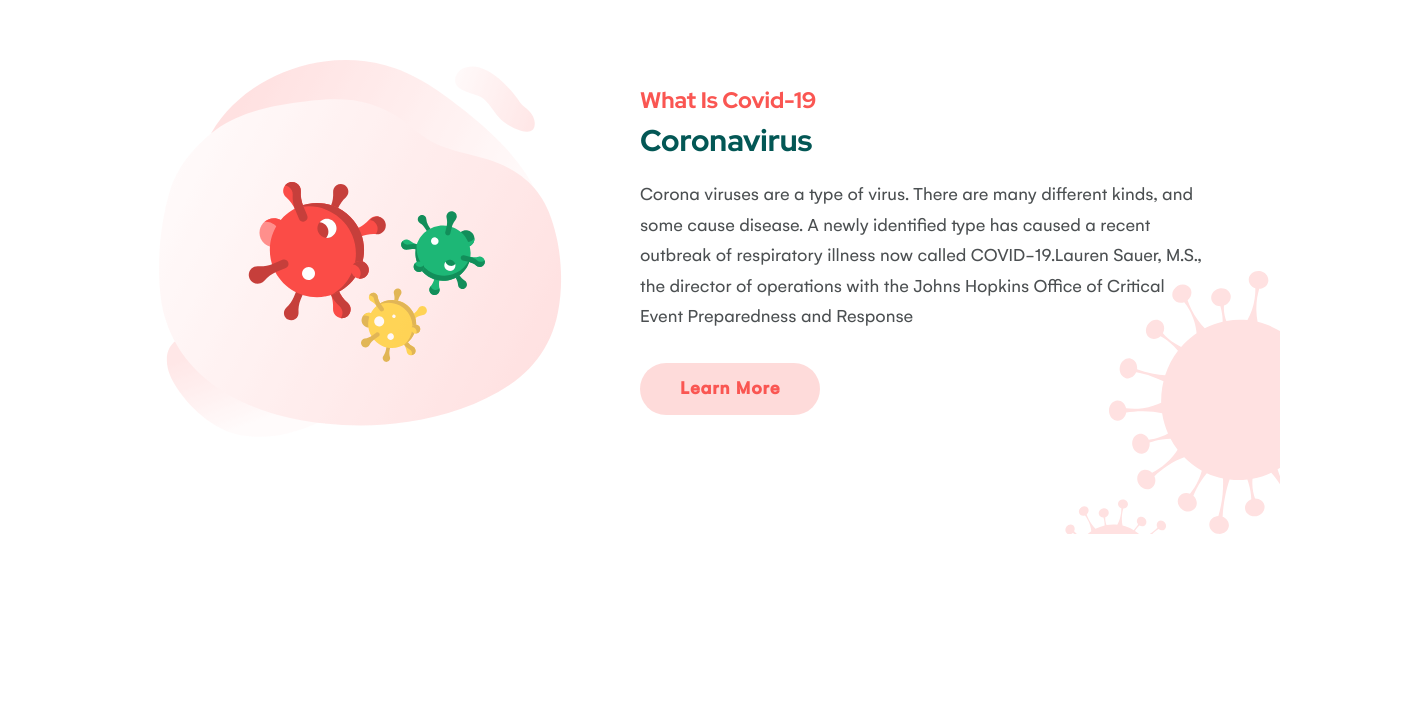
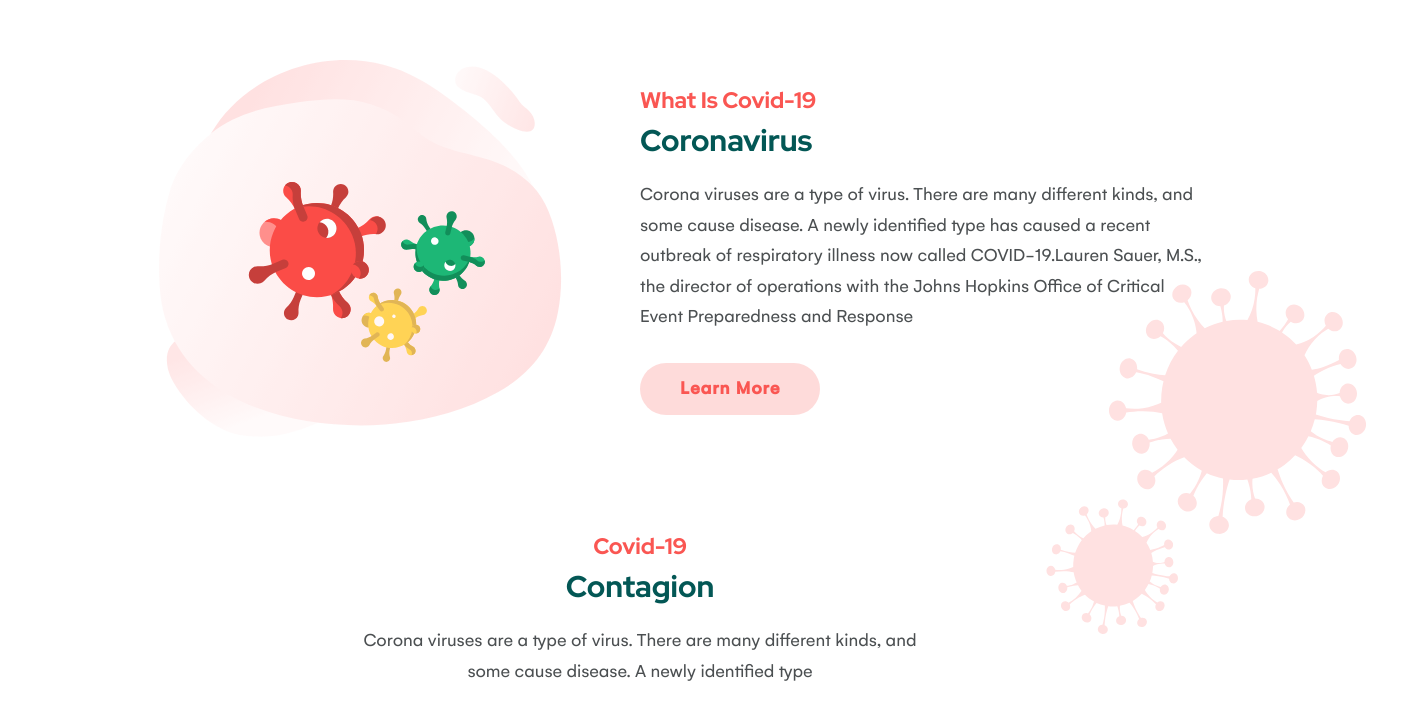
Before and after one commit to nitudeka/verbose-octo-doodle, a Gatsby site: page / in a window 1280 px wide. Shown: the part 831-1548 px from the top of the page, 1426 px wide, since content can reach past the window. Before the commit the page ends 1365 px from the top, so only its background shows below. Built offline with nearby package versions, Linux system fonts and the light colour scheme; Gatsby itself is replaced by a stand-in of ours.

Commit message:
added more sections

```diff
--- /dev/null
+++ b/src/components/Cards/Contagion.js
@@ -0,0 +1,7 @@
+import React from "react";
+
+const ContagionCard = () => {
+  return <div></div>;
+};
+
+export default ContagionCard;
--- /dev/null
+++ b/src/components/sections/Contagion.js
@@ -0,0 +1,19 @@
+import React from "react";
+
+const Contagion = () => {
+  return (
+    <div className="container">
+      <div className="lg:px-0 px-16 flex flex-col justify-center items-center">
+        <p className="text-primary font-heading text-4xl">Covid-19</p>
+        <p className="text-secondary font-heading mt-5 text-5xl">Contagion</p>
+        <p className="text-3xl w-56rem text-center mb-12 mt-10 leading-relaxed">
+          Corona viruses are a type of virus. There are many different kinds,
+          and some cause disease. A newly identified type
+        </p>
+      </div>
+      <div className="flex flex-wrap items-center justify-center"></div>
+    </div>
+  );
+};
+
+export default Contagion;
--- a/src/components/sections/Overview.js
+++ b/src/components/sections/Overview.js
@@ -6,7 +6,7 @@ import "./overview.scss";
 
 const Overview = () => {
   return (
-    <div className="relative overflow-x-hidden">
+    <div className="relative w-full">
       <img
         src={SVGPath1470}
         alt="path"
--- a/src/pages/index.js
+++ b/src/pages/index.js
@@ -2,6 +2,7 @@ import React from "react";
 import Layout from "../components/Layout";
 import Hero from "../components/sections/Hero";
 import Overview from "../components/sections/Overview";
+import Contagion from "../components/sections/Contagion";
 
 // markup
 const IndexPage = () => {
@@ -9,6 +10,7 @@ const IndexPage = () => {
     <Layout>
       <Hero />
       <Overview />
+      <Contagion />
     </Layout>
   );
 };
--- a/src/styles/global.scss
+++ b/src/styles/global.scss
@@ -34,6 +34,7 @@ body {
     /* Firefox supports this but not yet `system-ui` */ "Segoe UI", Roboto,
     Helvetica, Arial, sans-serif, "Apple Color Emoji", "Segoe UI Emoji";
   color: #4b4f51;
+  overflow-x: hidden;
 }
 
 .container {
--- a/tailwind.config.js
+++ b/tailwind.config.js
@@ -6,6 +6,9 @@ module.exports = {
   },
   theme: {
     extend: {
+      width: {
+        "56rem": "56rem",
+      },
       fontFamily: {
         heading: ["Red Hat Display"],
       },
```
Also changed, not shown: src/components/sections/contagion.scss (added), 1 other file.
